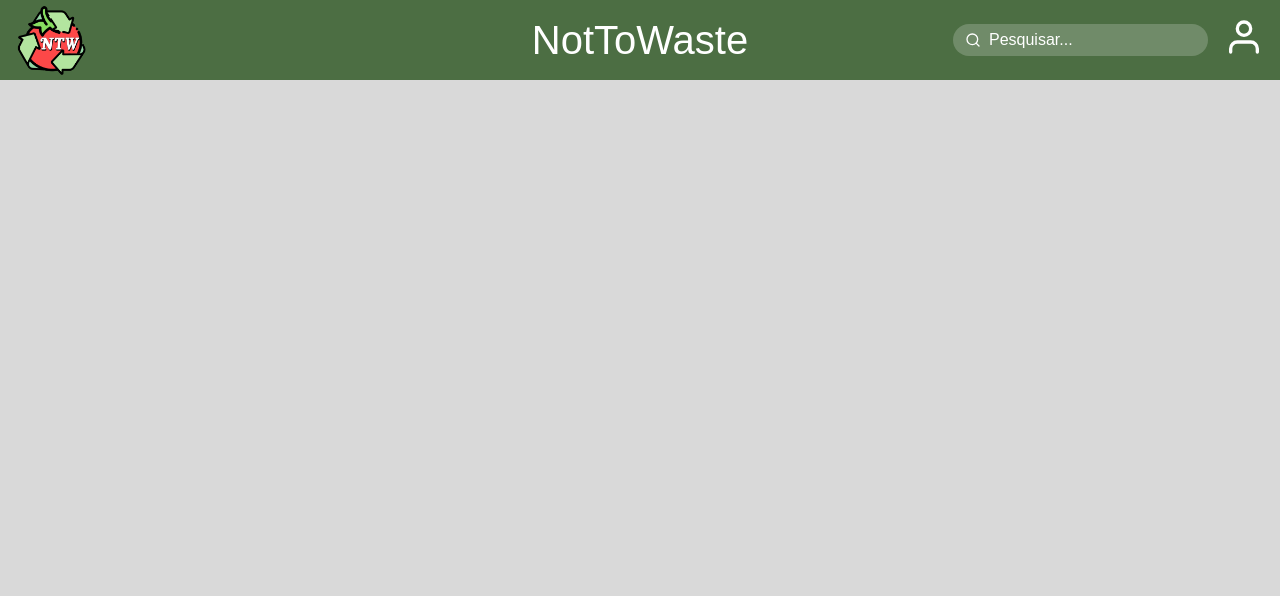
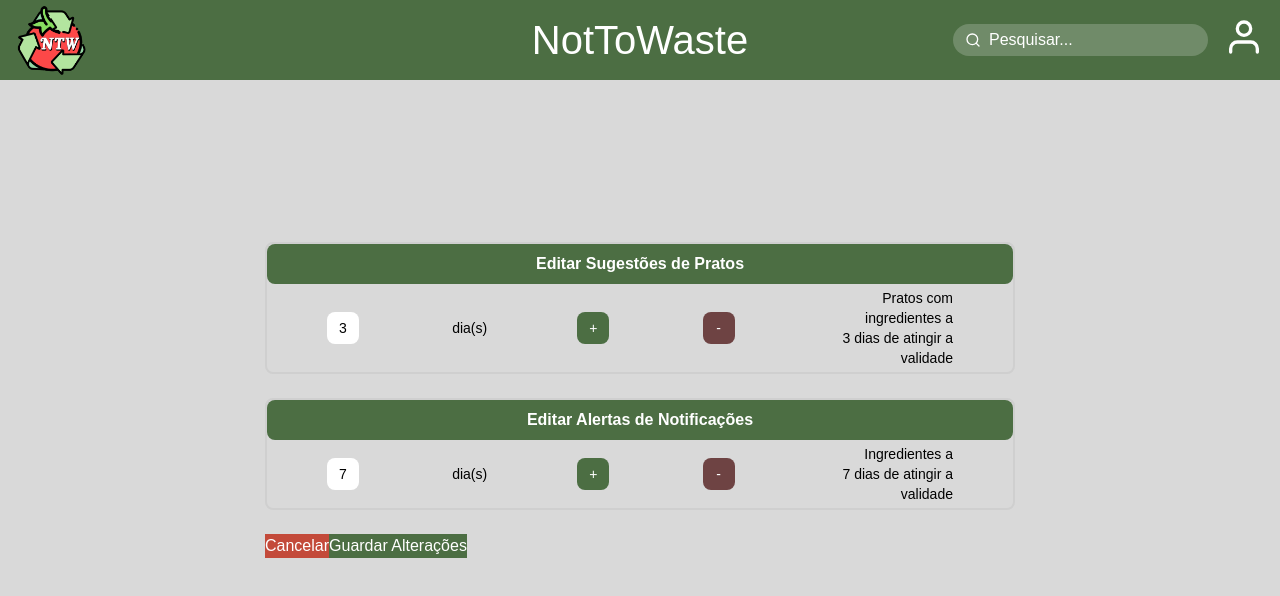
Before and after one commit to mimicarreira13/NotToWaste, a React (Vite) app: page /definicoes in a window 1280 px wide. Before the commit this address had no page. Shown: the top 596 px of the page. Built offline with nearby package versions, Linux system fonts and the light colour scheme; a web font is replaced by a local one.

Commit message:
feat: add Definicoes page and update routing in App component

```diff
--- a/src/App.tsx
+++ b/src/App.tsx
@@ -6,6 +6,7 @@ import Dashboard from "./pages/Dashboard";
 import Root from "./pages/Root";
 import Cozinha from "./pages/Cozinha";
 import Client from "./pages/Client";
+import Definicoes from "./pages/Definicoes";
 
 function App() {
     return (
@@ -20,6 +21,7 @@ function App() {
                             <Route path="/dashboard" element={<Dashboard/>} />
                             <Route path="/cozinha" element={<Cozinha />} />
                             <Route path="/client" element={<Client />} />
+                            <Route path={"/definicoes"} element={<Definicoes />} />
                         </Routes>
                     </main>
                 </div>
--- a/src/pages/Dashboard.tsx
+++ b/src/pages/Dashboard.tsx
@@ -101,7 +101,7 @@ const cards = [
 export default function Dashboard() {
     return (
         <div className="flex justify-center p-4">
-            <div className="max-w-6xl grid grid-cols-1 md:grid-cols-2 lg:grid-cols-3 gap-20">
+            <div className="max-w-6xl grid grid-cols-1 md:grid-cols-2 lg:grid-cols-3 gap-20 mt-12">
                 {cards.map(card => (
                     <div id={card.id} key={card.id} className={cardBaseClasses}>
                         {card.content}
--- /dev/null
+++ b/src/pages/Definicoes.tsx
@@ -0,0 +1,77 @@
+const cardStyle = [
+    {
+    id: "alerta-prato",
+    content:(
+        <>
+            <div className="text-center bg-[#4C6E43] text-[#FFFFFF] py-2 rounded-lg font-bold width-auto">
+                Editar Sugestões de Pratos
+            </div>
+            <div className="grid grid-cols-5 m-1 px-14 items-center text-sm">
+                <div className="w-8 h-8 bg-[#FFFFFF] text-black flex justify-center items-center rounded-lg">
+                    <h5>3</h5>
+                </div>
+                <div>
+                    <h5>dia(s)</h5>
+                </div>
+                <div className="w-8 h-8 bg-[#4C6E43] text-white flex justify-center items-center rounded-lg">
+                    <button>+</button>
+                </div>
+                <div className="w-8 h-8 bg-[#6E4343] text-white flex justify-center items-center rounded-lg">
+                    <button>-</button>
+                </div>
+                <div className="text-end">
+                    <h5>Pratos com ingredientes a</h5>
+                    <h5>3 dias de atingir a validade</h5>
+                </div>
+            </div>
+        </>
+    )},
+    {
+    id: "alerta-ingrediente",
+    content:(
+        <>
+            <div className="text-center bg-[#4C6E43] text-[#FFFFFF] py-2 rounded-lg font-bold width-auto">
+                Editar Alertas de Notificações
+            </div>
+            <div className="grid grid-cols-5 m-1 px-14 items-center text-sm">
+                <div className="w-8 h-8 bg-[#FFFFFF] text-black flex justify-center items-center rounded-lg">
+                    <h5>7</h5>
+                </div>
+                <div>
+                    <h5>dia(s)</h5>
+                </div>
+                <div className="w-8 h-8 bg-[#4C6E43] text-white flex justify-center items-center rounded-lg">
+                    <button>+</button>
+                </div>
+                <div className="w-8 h-8 bg-[#6E4343] text-white flex justify-center items-center rounded-lg">
+                    <button>-</button>
+                </div>
+                <div className="text-end">
+                    <h5>Ingredientes a</h5>
+                    <h5>7 dias de atingir a validade</h5>
+                </div>
+            </div>
+        </>
+    )}
+];
+
+export default function Definicoes(){
+    return(
+        <div>
+            {cardStyle.map(card => (
+                <div
+                    id={card.id}
+                    key={card.id}
+                    className="border-2 border-[#CFCFCF] rounded-lg mb-6"
+                    style={{width: "750px"}}
+                >
+                    {card.content}
+                </div>
+            ))}
+            <div className="flex flex-row align-items items-center text-white rounded-lg">
+                <button className="bg-[#C34A3A]">Cancelar</button>
+                <button className="bg-[#4C6E43]">Guardar Alterações</button>
+            </div>
+        </div>
+    );
+}
--- a/src/pages/Home.tsx
+++ b/src/pages/Home.tsx
@@ -1,9 +1,6 @@
 // src/pages/Home.tsx
 import { useProfile } from "../contexts/ProfileContext";
-import { useState } from "react";
-import Modal from "../components/Modal";
 import { useNavigate } from "react-router-dom";
-
 import dashboard from "../assets/images/icons/dashboard.png";
 import cozinha from "../assets/images/icons/cozinha.png";
 import definicoes from "../assets/images/icons/definicoes.png";
@@ -12,7 +9,7 @@ import stock from "../assets/images/icons/stock.png";
 import desperdicio from "../assets/images/icons/desperdicio.png";
 
 const permissions: Record<string, string[]> = {
-    Gerente: ["Dashboard", "Cozinha", "Definições", "Gerir Pratos", "Stock", "Desperdício"],
+    Gerente: ["Dashboard", "Cozinha", "Definicoes", "Gerir Pratos", "Stock", "Desperdício"],
     "Funcionário de Stock": ["Stock", "Desperdício"],
     "Chef de Cozinha": ["Dashboard", "Cozinha", "Gerir Pratos", "Desperdício"],
     Cozinheiro: ["Cozinha", "Desperdício"],
@@ -37,13 +34,12 @@ type Card = {
 
 export default function Home() {
     const { profile } = useProfile();
-    const [modal, setModal] = useState<ModalConfig>({ open: false });
     const navigate = useNavigate();
 
     const cards: Card[] = [
         { id: 1, src: dashboard, alt: "Dashboard", route: "/dashboard" },
         { id: 2, src: cozinha, alt: "Cozinha", route: "/cozinha" },
-        { id: 3, src: definicoes, alt: "Definições", route: "/definicoes" },
+        { id: 3, src: definicoes, alt: "Definicoes", route: "/definicoes" },
         { id: 4, src: pratos, alt: "Gerir Pratos", route: "/pratos" },
         { id: 5, src: stock, alt: "Stock", route: "/stock" },
         { id: 6, src: desperdicio, alt: "Desperdício", route: "/desperdicio" },
@@ -59,8 +55,11 @@ export default function Home() {
 
     const roleClass = profile ? `home-grid--${normalizeClassName(profile.alt)}` : "";
 
-    function handleCardClick() {
+    function handleCardClick(card: Card) {
         // placeholder: implementar navegação/ação real para cada cartão
+        if( card.route) {
+            navigate(card.route);
+        }
     }
 
     // O .map fica dentro do return do JSX!
@@ -86,14 +85,14 @@ export default function Home() {
                         <div
                             key={card.id}
                             role="listitem"
-                            onClick={() => handleCardClick()}
+                            onClick={() => handleCardClick(card)}
                             className={
                                 "home-card relative border border-gray-300 rounded-lg shadow-xl p-3 aspect-square flex flex-col items-center justify-between overflow-hidden transition-transform duration-150 hover:shadow-md hover:scale-105 cursor-pointer"
                             }
                             aria-label={card.alt}
                             tabIndex={0}
                             onKeyDown={(e) => {
-                                if (e.key === "Enter" || e.key === " ") handleCardClick();
+                                if (e.key === "Enter" || e.key === " ") handleCardClick(card);
                             }}
                             style={{ width: `${columnWidth}px`, maxWidth: `${columnWidth}px` }}
                         >
```
